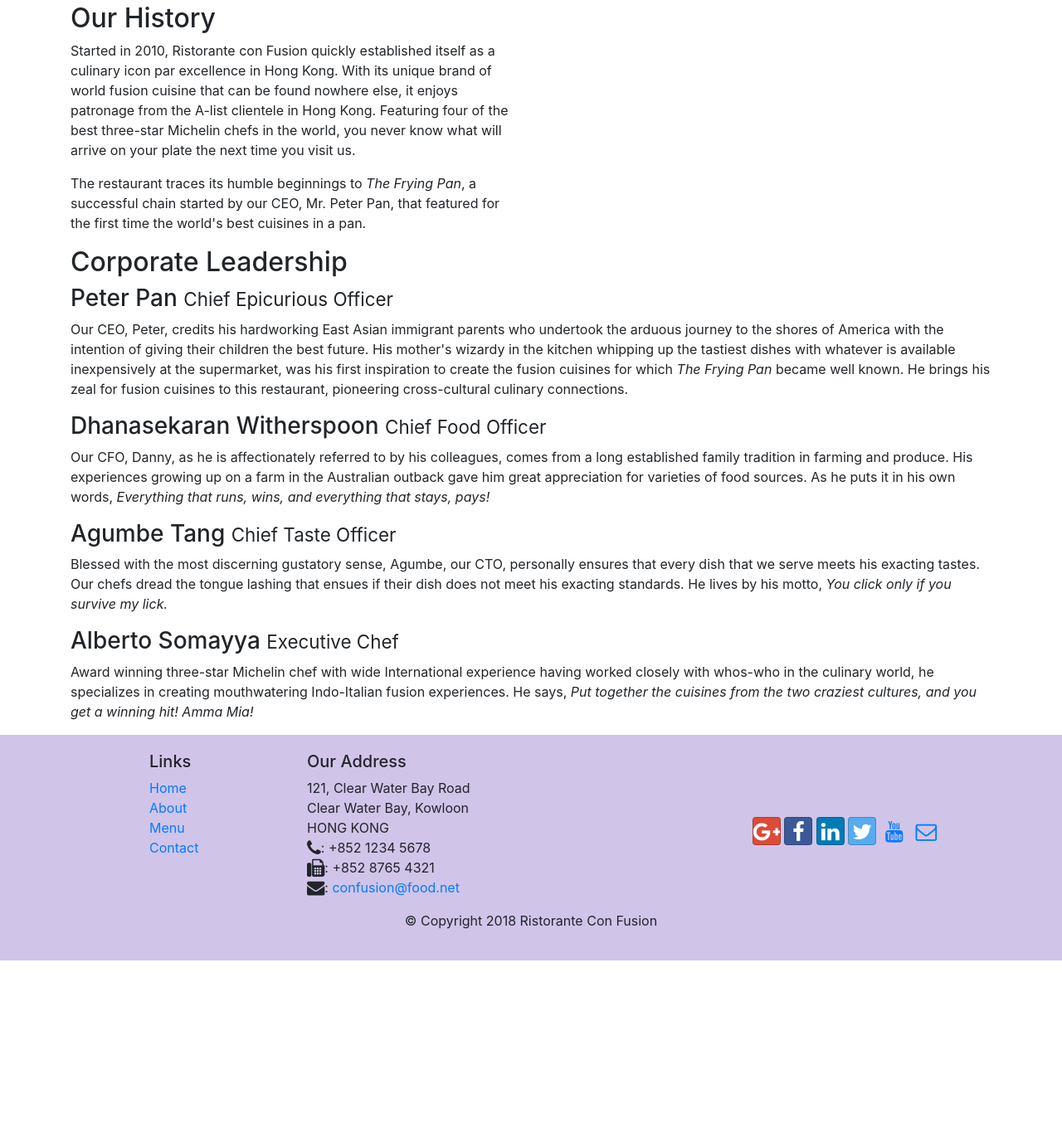
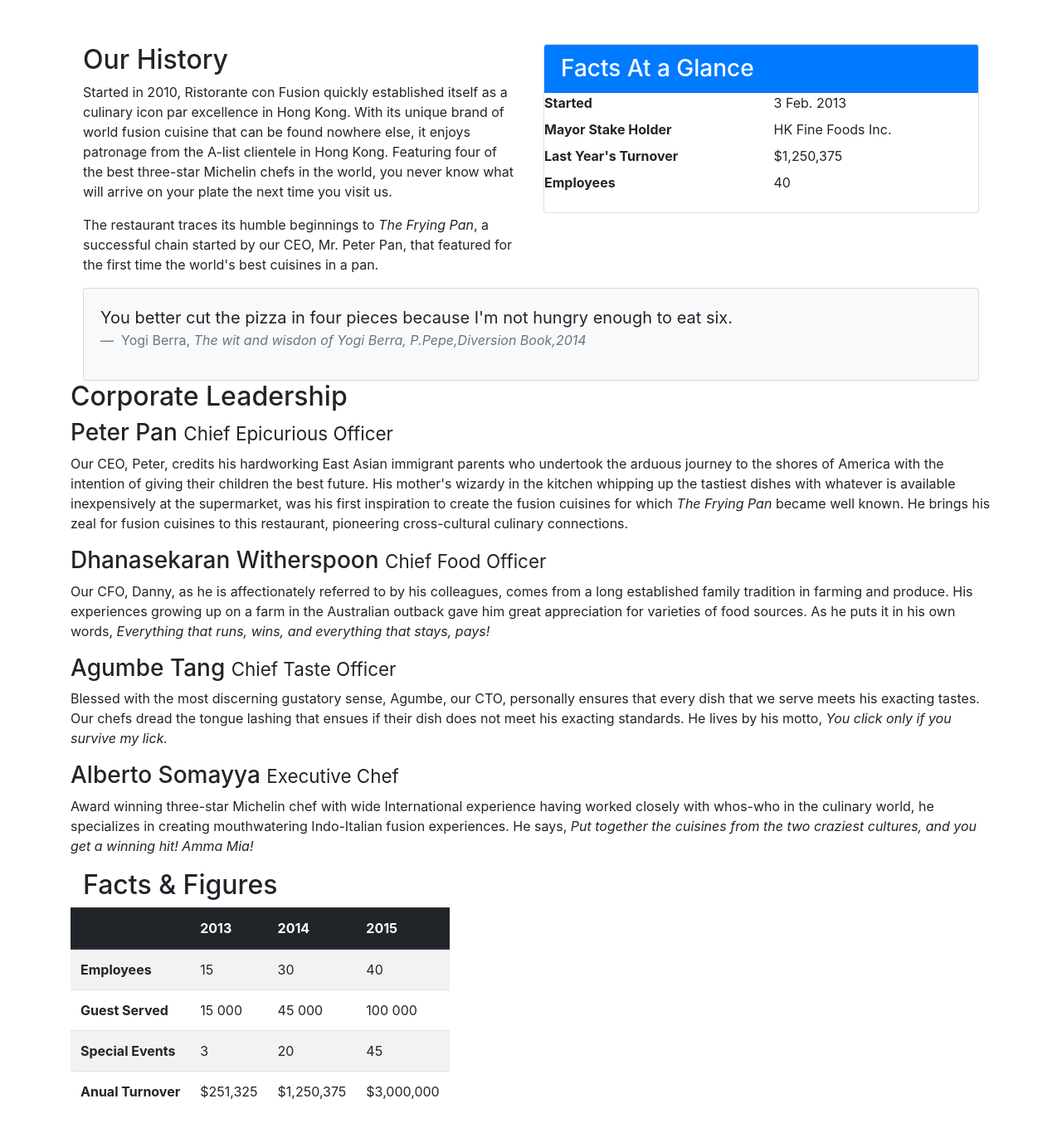
Before and after one commit to omgonzalez0584/bootstrap-couse, a website: page aboutus.html in a window 1280 px wide. Shown: the part 462-1822 px from the top of the page at 83% size. Before the commit the page ends 1620 px from the top, so only its background shows below. Drawn offline with nearby package versions, Linux system fonts and the light colour scheme.

Commit message:
Agregando log e imagenes a los archivos index.html aboutus.html y contactus.html

```diff
--- a/aboutus.html
+++ b/aboutus.html
@@ -21,7 +21,7 @@
       <button class="navbar-toggler" type="button" data-toggle="collapse" data-target="#Navbar">
           <span class="navbar-toggler-icon"></span>
       </button>
-        <a class="navbar-brand" href="./index.html">Ristorante Con Fusion</a>
+        <a class="navbar-brand" href="./index.html"><img src="img/logo.png" height="30" width="41"></a>
 
              <div class="collapse navbar-collapse" id="Navbar">
                 <ul class="navbar-nav mr-auto">
@@ -42,7 +42,8 @@
                     <h1>Ristorante con Fusion</h1>
                     <p>We take inspiration from the World's best cuisines, and create a unique fusion experience. Our lipsmacking creations will tickle your culinary senses!</p>
                 </div>
-                <div class="col-12 col-sm">
+                <div class="col-12 col-sm align-self-center">
+                   <img class="img-fluid" src="img/logo.png">
                 </div>
             </div>
         </div>
@@ -61,17 +62,42 @@
             </div>
         </div>
 
-        <div class="row">
+        <div class="row row-content">
             <div class="col-12 col-sm-6 ">
                 <h2>Our History</h2>
                 <p>Started in 2010, Ristorante con Fusion quickly established itself as a culinary icon par excellence in Hong Kong. With its unique brand of world fusion cuisine that can be found nowhere else, it enjoys patronage from the A-list clientele in Hong Kong.  Featuring four of the best three-star Michelin chefs in the world, you never know what will arrive on your plate the next time you visit us.</p>
                 <p>The restaurant traces its humble beginnings to <em>The Frying Pan</em>, a successful chain started by our CEO, Mr. Peter Pan, that featured for the first time the world's best cuisines in a pan.</p>
             </div>
-            <div>
+            <div class="col-12 col-sm-6">
+                  <div class="card">
+                        <h3 class="card-header bg-primary text-white">Facts At a Glance</h3>
+                        <dl class="row">
+                            <dt class="col-6">Started</dt>
+                            <dd class="col-6">3 Feb. 2013</dd>
+                            <dt class="col-6">Mayor Stake Holder</dt>
+                            <dd class="col-6">HK Fine Foods Inc.</dd>
+                            <dt class="col-6">Last Year's Turnover</dt>
+                            <dd class="col-6">$1,250,375</dd>
+                            <dt class="col-6">Employees</dt>
+                            <dd class="col">40</dd>
+                        </dl>
+                  </div>
             </div>
-        </div>
 
-
+            <div class="col-12">
+                  <div class="card card-body bg-light">
+                    <blockquote class="blockquote">
+                        <p class="mb-0">You better cut the pizza in four pieces
+                          because
+                          I'm not hungry enough to eat six.</p>
+                        <footer class="blockquote-footer">
+                            Yogi Berra,
+                            <cite title="Source Title">
+                              The wit and wisdon of Yogi Berra, P.Pepe,Diversion Book,2014</cite>
+                        </footer>
+                    </blockquote>
+                  </div>
+          </div>
         <div class="row">
             <div class="col-12">
                 <h2>Corporate Leadership</h2>
@@ -85,6 +111,55 @@
                 <p class="d-none d-sm-block">Award winning three-star Michelin chef with wide International experience having worked closely with whos-who in the culinary world, he specializes in creating mouthwatering Indo-Italian fusion experiences. He says, <em>Put together the cuisines from the two craziest cultures, and you get a winning hit! Amma Mia!</em></p>
             </div>
        </div>
+
+       <div class"row row-content">
+              <div class="col-12 col-sm-9">
+                    <h2> Facts &amp; Figures</h2>
+              </div>
+              <div class="table responsive">
+                    <table class="table table-striped">
+                            <thead class="thead-dark">
+                                    <tr>
+                                        <th>&nbsp;</th>
+                                        <th>2013</th>
+                                        <th>2014</th>
+                                        <th>2015</th>
+                                    </tr>
+                            </thead>
+                            <tbody>
+                                  <tr>
+                                      <th>Employees</th>
+                                      <td>15</td>
+                                      <td>30</td>
+                                      <td>40</td>
+                                  </tr>
+
+                                  <tr>
+                                      <th>Guest Served</th>
+                                      <td>15 000</td>
+                                      <td>45 000</td>
+                                      <td>100 000</td>
+                                  </tr>
+
+                                  <tr>
+                                      <th>Special Events</th>
+                                      <td>3</td>
+                                      <td>20</td>
+                                      <td>45</td>
+                                  </tr>
+
+                                  <tr>
+                                      <th>Anual Turnover</th>
+                                      <td>$251,325</td>
+                                      <td>$1,250,375</td>
+                                      <td>$3,000,000</td>
+                                  </tr>
+                            </tbody>
+                    </table>
+              </div>
+              <div class="col-12 col-sm-3">
+              </div>
+      </div>
 
     </div>
 
```
Also changed, not shown: contactus.html (+3 -2 lines), index.html (+26 -10 lines).
